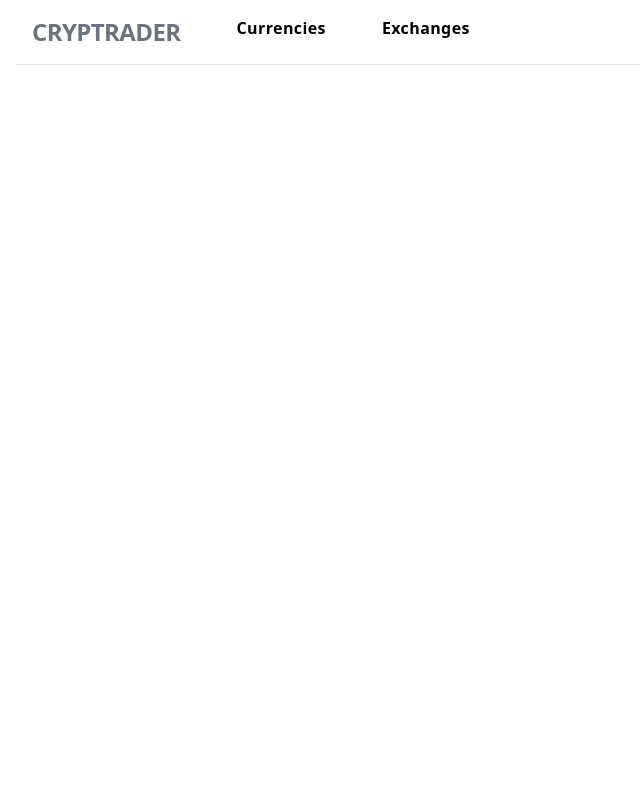
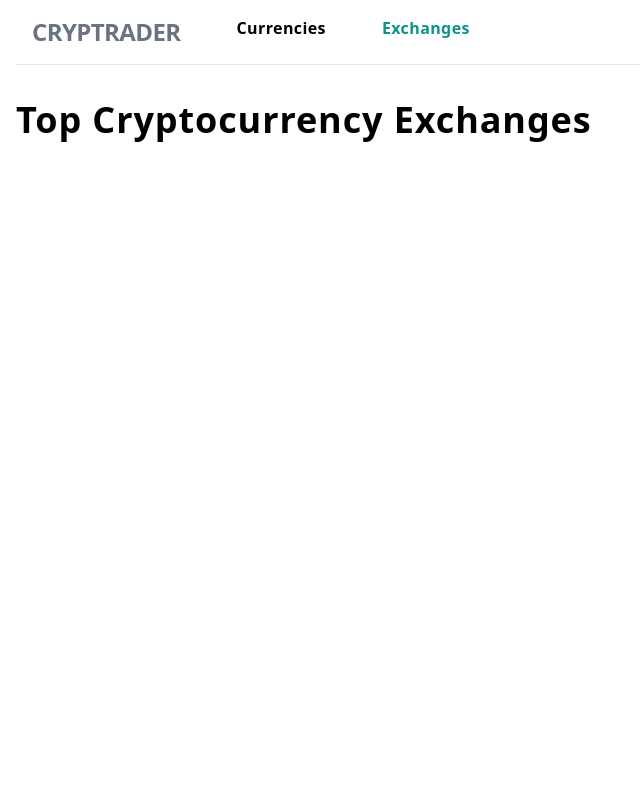
Before and after one commit to felixorwari/cryptrader, a Nuxt app: page /exchanges in a window 1280 px wide. Shown: the top 800 px of the page, without its empty margins (0-640 px from the left). Built offline with nearby package versions, Linux system fonts and the light colour scheme; no server answers.

Commit message:
Creates exchanges page

```diff
--- /dev/null
+++ b/pages/exchanges.vue
@@ -0,0 +1,11 @@
+<script setup>
+const { data } = await useFetch("https://api.coinlore.net/api/exchanges/");
+</script>
+
+<template>
+  <div>
+    <h1 class="text-4xl font-bold leading-tight tracking-wide">
+      Top Cryptocurrency Exchanges
+    </h1>
+  </div>
+</template>
```
